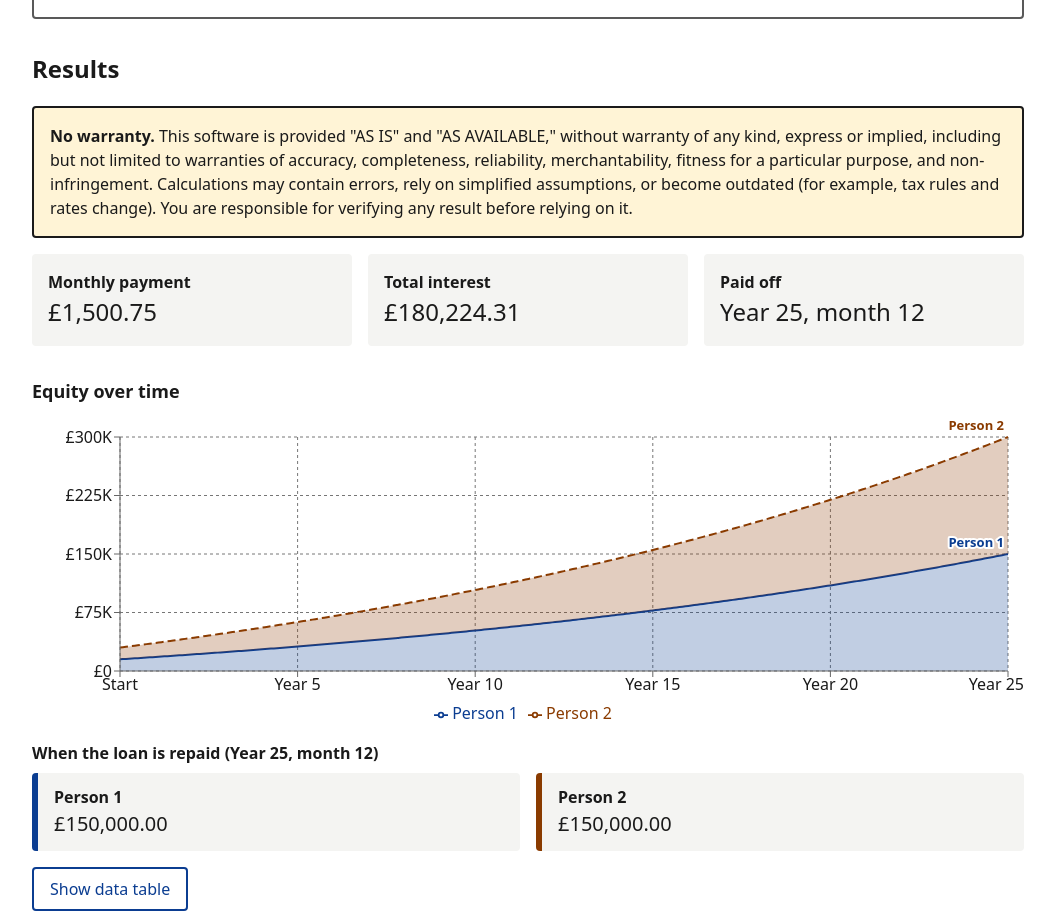
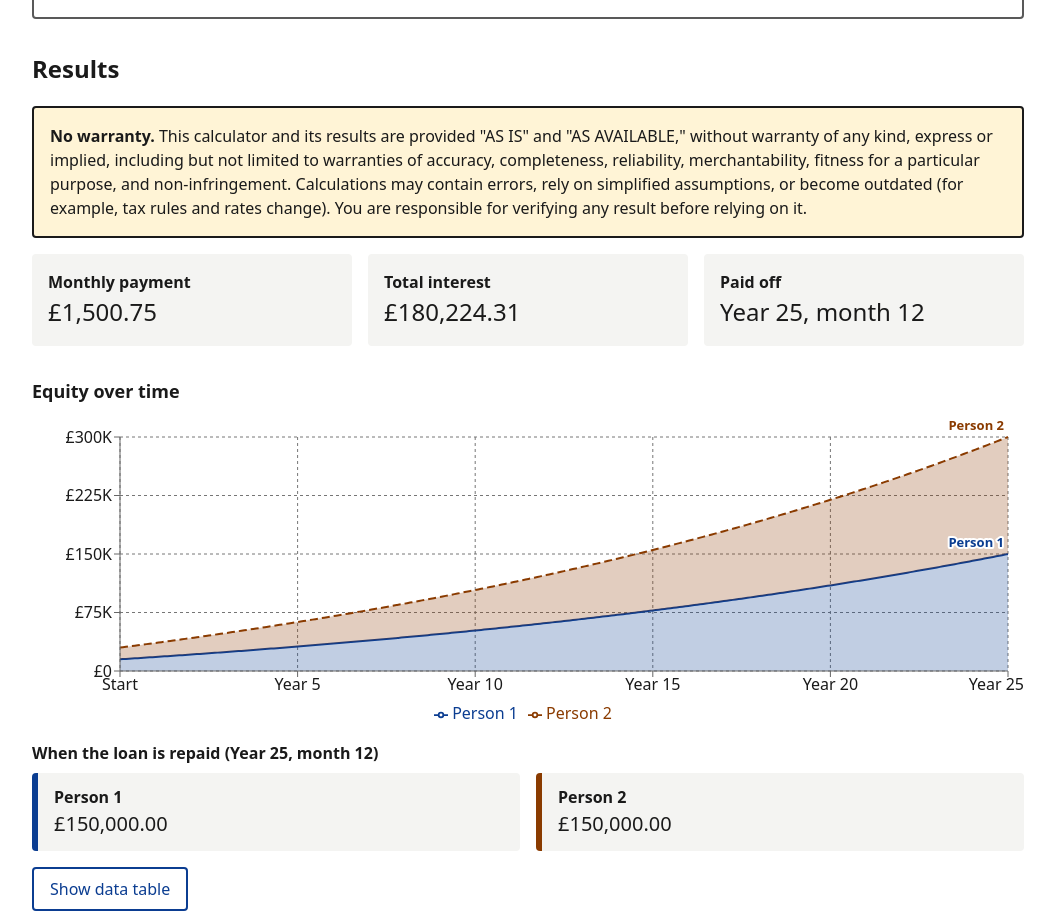
Before and after one commit to shared-amortization-calculator/shared-amortization-calculator, a React (Vite) app: page / in a window 1280 px wide. Shown: the part 2240-3161 px from the top of the page, without its empty margins (112-1167 px from the left). Built offline with nearby package versions, Linux system fonts and the light colour scheme.

Commit message:
Describe the warranty as covering the calculator, not software
Co-Authored-By: Claude Opus 5.5 <noreply@anthropic.com>

```diff
--- a/src/components/WarrantyNotice.tsx
+++ b/src/components/WarrantyNotice.tsx
@@ -1,9 +1,9 @@
 const WARRANTY_TEXT =
-  'This software is provided "AS IS" and "AS AVAILABLE," without warranty of any kind, express or implied, ' +
-  'including but not limited to warranties of accuracy, completeness, reliability, merchantability, fitness for a ' +
-  'particular purpose, and non-infringement. Calculations may contain errors, rely on simplified assumptions, or ' +
-  'become outdated (for example, tax rules and rates change). You are responsible for verifying any result before ' +
-  'relying on it.';
+  'This calculator and its results are provided "AS IS" and "AS AVAILABLE," without warranty of any kind, ' +
+  'express or implied, including but not limited to warranties of accuracy, completeness, reliability, ' +
+  'merchantability, fitness for a particular purpose, and non-infringement. Calculations may contain errors, rely ' +
+  'on simplified assumptions, or become outdated (for example, tax rules and rates change). You are responsible for ' +
+  'verifying any result before relying on it.';
 
 export default function WarrantyNotice() {
   return (
```
